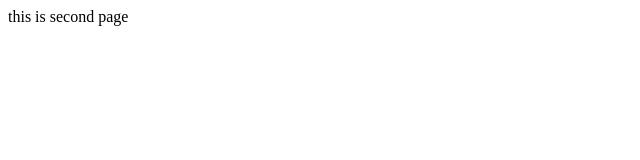
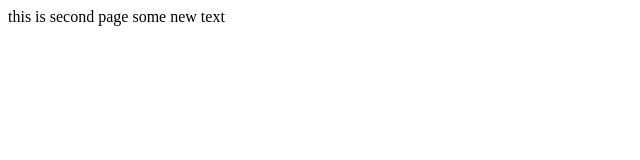
Before and after one commit to Boshelf/test_prost, a plain HTML site: page second.html in a window 1280 px wide. Shown: the whole page, without its empty margins (0-640 px from the left). Drawn offline with Linux system fonts and the light colour scheme.

Commit message:
some new text for second page

```diff
--- a/second.html
+++ b/second.html
@@ -9,6 +9,8 @@
 
 <body>
     this is second page
+
+    some new text
 </body>
 
 </html>
```
